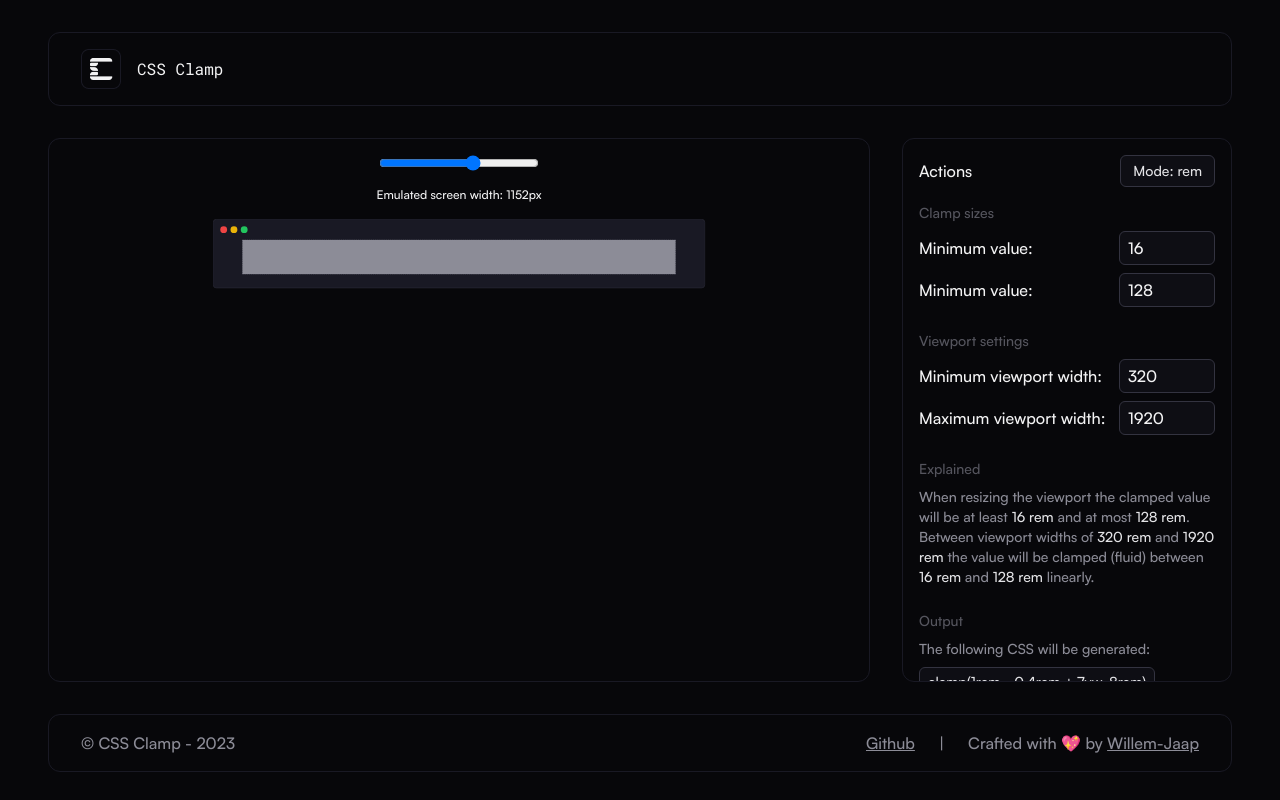
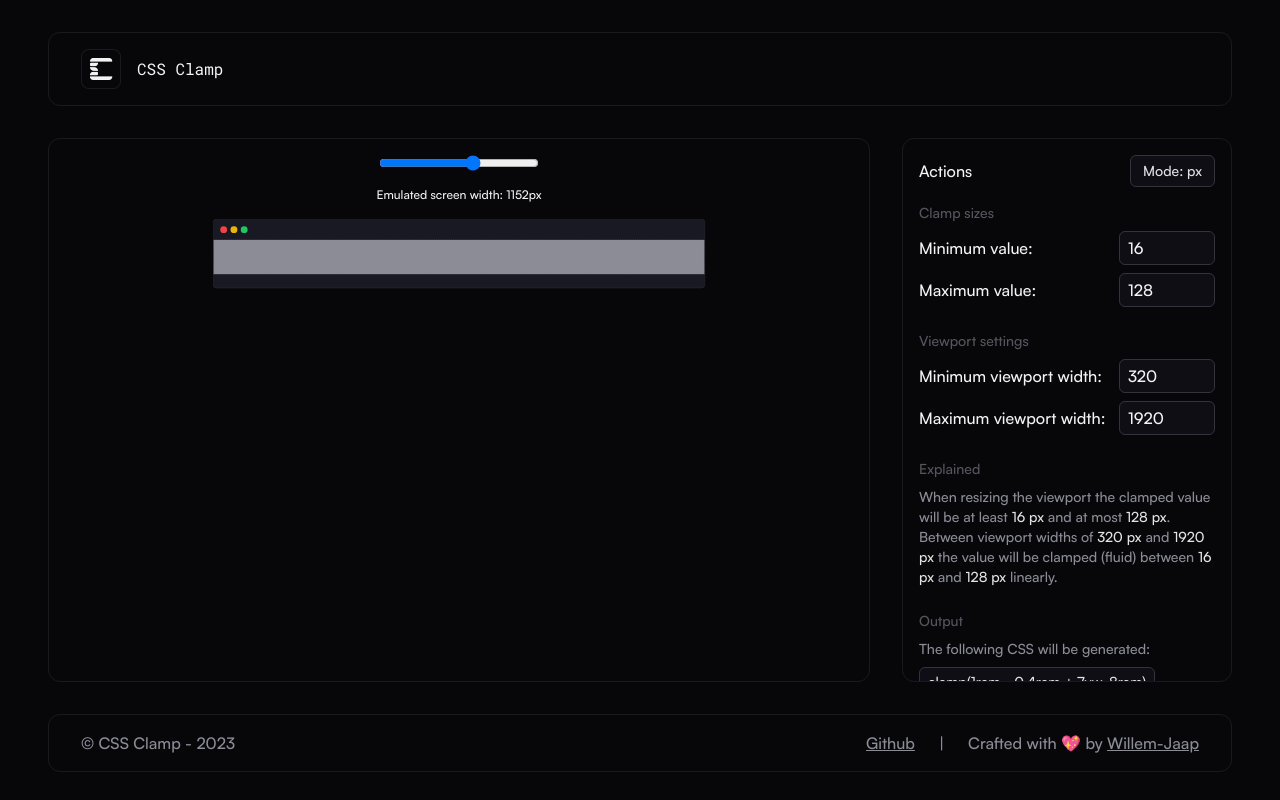
Before and after one commit to Willem-Jaap/cssclamp, a Next.js app: page / in a window 1280 px wide. Shown: the top 800 px of the page. Built offline with nearby package versions, Linux system fonts and the light colour scheme.

Commit message:
feat: add working clamp in preview, correct label on preview screen

```diff
--- a/src/components/misc/actions.tsx
+++ b/src/components/misc/actions.tsx
@@ -1,4 +1,6 @@
 'use client';
+
+import { useEffect } from 'react';
 
 import Link from 'next/link';
 import { useFormContext } from 'react-hook-form';
@@ -16,22 +18,26 @@
 import { type Mode, type Settings } from '~/hooks/useSettings';
 
 const Actions = () => {
-    const { register, getValues, setValue } = useFormContext<Settings>();
+    const { register, watch, setValue } = useFormContext<Settings>();
 
     const rem = (px: number) => px / 16;
     const toFixed = (num: number) => parseFloat(num.toFixed(3));
 
-    const maximumValue = rem(getValues('maximumValue'));
-    const minimumValue = rem(getValues('minimumValue'));
-    const maximumViewport = rem(getValues('maximumViewport'));
-    const minimumViewport = rem(getValues('minimumViewport'));
+    const maximumValue = rem(watch('maximumValue'));
+    const minimumValue = rem(watch('minimumValue'));
+    const maximumViewport = rem(watch('maximumViewport'));
+    const minimumViewport = rem(watch('minimumViewport'));
 
     const slope = (maximumValue - minimumValue) / (maximumViewport - minimumViewport);
     const intersection = maximumValue - slope * maximumViewport;
 
-    const clamp = `clamp(${rem(getValues('minimumValue'))}rem, ${toFixed(
-        intersection,
-    )}rem + ${toFixed(slope * 100)}vw, ${rem(getValues('maximumValue'))}rem)`;
+    const clamp = `clamp(${rem(watch('minimumValue'))}rem, ${toFixed(intersection)}rem + ${toFixed(
+        slope * 100,
+    )}vw, ${rem(watch('maximumValue'))}rem)`;
+
+    useEffect(() => {
+        setValue('clamp', clamp);
+    }, [clamp, setValue]);
 
     return (
         <>
@@ -39,13 +45,13 @@
                 <span className="whitespace-nowrap">Actions</span>
                 <DropdownMenu>
                     <DropdownMenuTrigger asChild>
-                        <Button variant="secondary">Mode: {getValues('mode')}</Button>
+                        <Button variant="secondary">Mode: {watch('mode')}</Button>
                     </DropdownMenuTrigger>
                     <DropdownMenuContent className="w-56">
                         <DropdownMenuLabel>Sizing mode</DropdownMenuLabel>
                         <DropdownMenuSeparator />
                         <DropdownMenuRadioGroup
-                            value={getValues('mode')}
+                            value={watch('mode')}
                             onValueChange={mode => setValue('mode', mode as Mode)}
                             {...register('mode')}>
                             <DropdownMenuRadioItem value="rem">
@@ -80,7 +86,7 @@
                     />
                 </div>
                 <div className="flex gap-2 items-center justify-between">
-                    <label htmlFor="max-value">Minimum value: </label>
+                    <label htmlFor="max-value">Maximum value: </label>
                     <input
                         id="max-value"
                         type="number"
@@ -113,14 +119,29 @@
                 <h2 className="text-sm text-neutral-600 mt-4">Explained</h2>
                 <p className="text-neutral-400 text-sm">
                     When resizing the viewport the clamped value will be at least{' '}
-                    <span className="text-neutral-100">{getValues('minimumValue')} rem</span> and at
-                    most <span className="text-neutral-100">{getValues('maximumValue')} rem</span>.
-                    Between viewport widths of{' '}
-                    <span className="text-neutral-100">{getValues('minimumViewport')} rem</span> and{' '}
-                    <span className="text-neutral-100">{getValues('maximumViewport')} rem</span> the
-                    value will be clamped (fluid) between{' '}
-                    <span className="text-neutral-100">{getValues('minimumValue')} rem</span> and{' '}
-                    <span className="text-neutral-100">{getValues('maximumValue')} rem</span>{' '}
+                    <span className="text-neutral-100">
+                        {watch('minimumValue')} {watch('mode')}
+                    </span>{' '}
+                    and at most{' '}
+                    <span className="text-neutral-100">
+                        {watch('maximumValue')} {watch('mode')}
+                    </span>
+                    . Between viewport widths of{' '}
+                    <span className="text-neutral-100">
+                        {watch('minimumViewport')} {watch('mode')}
+                    </span>{' '}
+                    and{' '}
+                    <span className="text-neutral-100">
+                        {watch('maximumViewport')} {watch('mode')}
+                    </span>{' '}
+                    the value will be clamped (fluid) between{' '}
+                    <span className="text-neutral-100">
+                        {watch('minimumValue')} {watch('mode')}
+                    </span>{' '}
+                    and{' '}
+                    <span className="text-neutral-100">
+                        {watch('maximumValue')} {watch('mode')}
+                    </span>{' '}
                     linearly.
                 </p>
                 <h2 className="text-sm text-neutral-600 mt-4">Output</h2>
--- a/src/components/misc/preview.tsx
+++ b/src/components/misc/preview.tsx
@@ -3,12 +3,15 @@
 import { type ChangeEvent, useEffect, useRef, useState } from 'react';
 
 import { animated, useSpring } from '@react-spring/web';
+import { useFormContext } from 'react-hook-form';
 
-interface ClampedProps {
-    clamp: string;
-}
+import { type Settings } from '~/hooks/useSettings';
+import cn from '~/utils/cn';
 
-const Clamped = ({ clamp }: ClampedProps) => {
+const Clamped = () => {
+    const { watch } = useFormContext<Settings>();
+    const clamp = watch('clamp').replace('vw', '%');
+
     return (
         <div
             className="border border-dashed border-neutral-400 text-lg px-2 py-1 bg-neutral-400 h-20"
@@ -103,10 +106,19 @@
                             <div className="w-4 h-4 rounded-full bg-green-500" />
                         </div>
                     </div>
-                    <div className="absolute top-3 left-1/2 -translate-x-1/2 whitespace-nowrap text-lg max-2xl:hidden">
-                        Emulated screen width: {Math.round((1920 / 100) * currentPercentage)}px
+                    <div
+                        className={cn(
+                            'absolute top-2 whitespace-nowrap text-lg max-2xl:hidden',
+                            currentPercentage > 30 ? 'left-1/2 -translate-x-1/2' : 'right-4',
+                        )}>
+                        {currentPercentage > 30
+                            ? 'Emulated screen width: '
+                            : currentPercentage > 15
+                            ? 'Screen width: '
+                            : ''}
+                        {Math.round((1920 / 100) * currentPercentage)}px
                     </div>
-                    <Clamped clamp="clamp(1rem, -1.3333rem + 7.7778%, 8rem)" />
+                    <Clamped />
                 </animated.div>
             </div>
         </div>
--- a/src/hooks/useSettings.ts
+++ b/src/hooks/useSettings.ts
@@ -8,6 +8,7 @@
     minimumViewport: number;
     maximumViewport: number;
     mode: Mode;
+    clamp: string;
 }
 
 const useSettings = () => {
@@ -17,7 +18,8 @@
             maximumValue: 128,
             minimumViewport: 320,
             maximumViewport: 1920,
-            mode: 'rem',
+            mode: 'px',
+            clamp: '',
         },
     });
 
```
